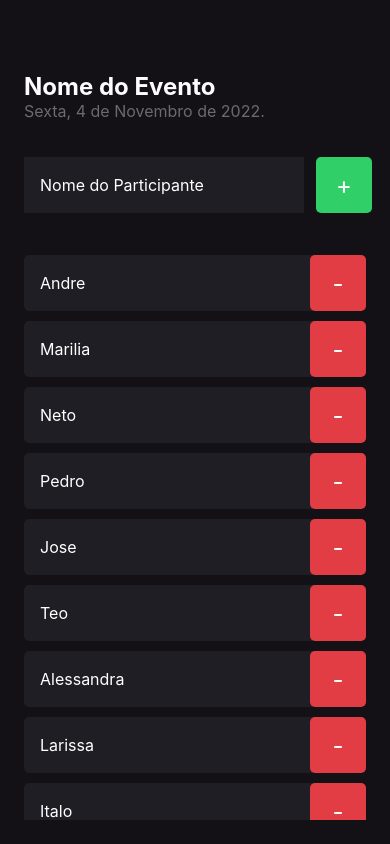
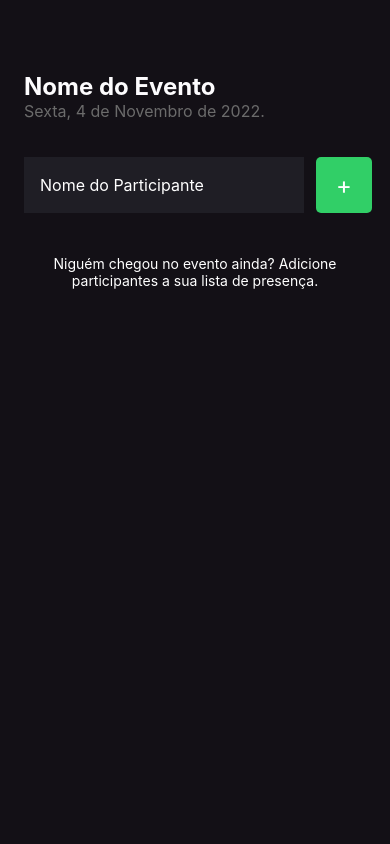
Before and after one commit to AndreNunes1812/imhere, a React Native app: screen / in a window 390 px wide. Built offline with nearby package versions, Linux system fonts and the light colour scheme.

Commit message:
adicionando evento onChange no input

```diff
--- a/src/screens/Home/index.tsx
+++ b/src/screens/Home/index.tsx
@@ -1,4 +1,4 @@
-import React from 'react';
+import React, {useState} from 'react';
 import {
   Alert,
   Text,
@@ -11,25 +11,18 @@
 import {Participant} from '../../components/participant';
 
 export function Home() {
-  const participants = [
-    'Andre',
-    'Marilia',
-    'Neto',
-    'Pedro',
-    'Jose',
-    'Teo',
-    'Alessandra',
-    'Larissa',
-    'Italo',
-  ];
+  const [participants, setParticipants] = useState<string[]>([]);
+  const [participantName, setParticipanteName] = useState('');
 
   function handleParticipantAdd() {
-    if (participants.includes('Andre')) {
+    if (participants.includes(participantName)) {
       return Alert.alert(
         'Participante existe',
         'Já existe um participante na lista com esse nome',
       );
     }
+    setParticipants(prevState => [...prevState, participantName]);
+    setParticipanteName('');
   }
 
   function handleParticipantRemove(name: string) {
@@ -55,6 +48,8 @@
           style={styles.input}
           placeholder="Nome do Participante"
           placeholderTextColor="$6B6B6B"
+          onChangeText={text => setParticipanteName(text)}
+          value={participantName}
         />
         <TouchableOpacity style={styles.button} onPress={handleParticipantAdd}>
           <Text style={styles.buttonText}>+</Text>
```
